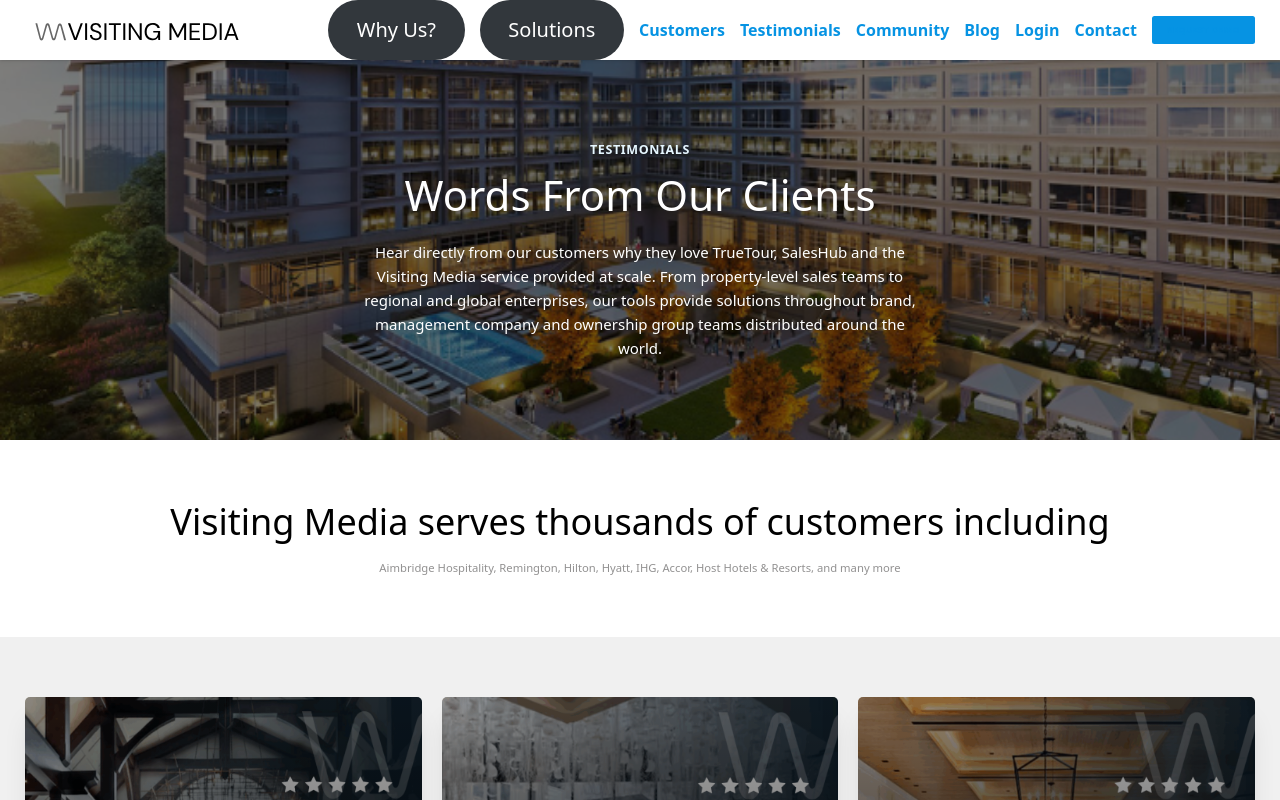
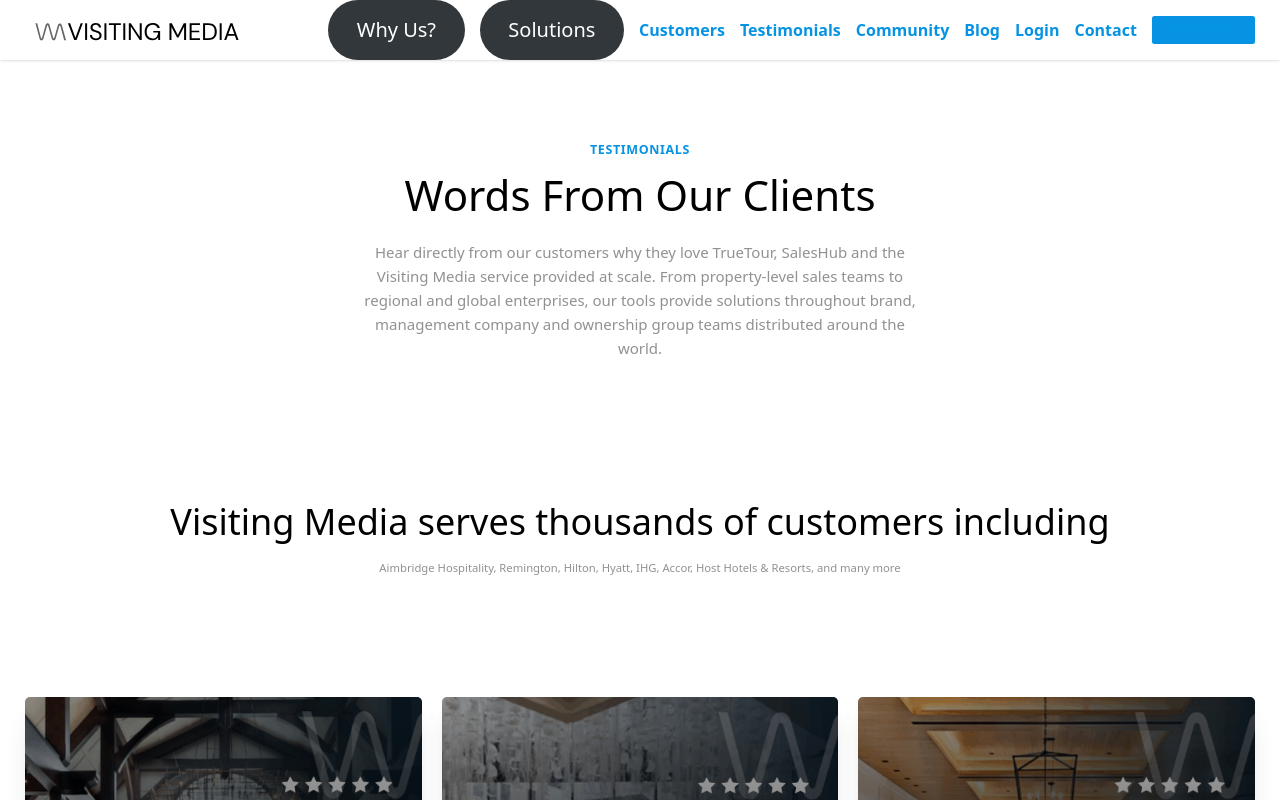
Before and after one commit to kaykas/visitingmedia-nextjs, a Next.js app: page /testimonials in a window 1280 px wide. Shown: the top 800 px of the page. Built offline with nearby package versions, Linux system fonts and the light colour scheme.

Commit message:
Fix testimonials page backgrounds to match WordPress: change Hero, Featured testimonials, Additional testimonials from black/gray to white. Fix CTA section from azure to white background with black heading and azure button.

```diff
--- a/app/testimonials/page.tsx
+++ b/app/testimonials/page.tsx
@@ -133,21 +133,12 @@
     <>
       <Header />
       <main>
-        {/* Hero Section with Background Image */}
-        <section className="relative bg-[var(--color-black)] text-white py-24 lg:py-32 overflow-hidden">
-          <div className="absolute inset-0 z-0">
-            <Image
-              src="/images/hero/hotel-polaris.png"
-              alt="Hotel Polaris"
-              fill
-              className="object-cover opacity-50"
-              priority
-            />
-          </div>
-          <div className="relative z-10 max-w-[1260px] mx-auto px-6 text-center">
-            <p className="text-lg lg:text-xl mb-4 text-[var(--color-azure-lighter)] uppercase tracking-wider font-semibold">Testimonials</p>
-            <h1 className="text-4xl lg:text-6xl font-bold mb-6">Words From Our Clients</h1>
-            <p className="text-xl lg:text-2xl font-[var(--font-secondary)] max-w-4xl mx-auto">
+        {/* Hero Section */}
+        <section className="bg-white py-24 lg:py-32">
+          <div className="max-w-[1260px] mx-auto px-6 text-center">
+            <p className="text-lg lg:text-xl mb-4 text-[var(--color-azure)] uppercase tracking-wider font-semibold">Testimonials</p>
+            <h1 className="text-4xl lg:text-6xl font-bold mb-6 text-[var(--color-black)]">Words From Our Clients</h1>
+            <p className="text-xl lg:text-2xl font-[var(--font-secondary)] max-w-4xl mx-auto text-[var(--color-black-light)]">
               Hear directly from our customers why they love TrueTour, SalesHub and the Visiting Media service provided at scale. From property-level sales teams to regional and global enterprises, our tools provide solutions throughout brand, management company and ownership group teams distributed around the world.
             </p>
           </div>
@@ -166,7 +157,7 @@
         </section>
 
         {/* Featured Testimonials with Background Images */}
-        <section className="py-16 lg:py-24 bg-[var(--color-gray-light)]">
+        <section className="py-16 lg:py-24 bg-white">
           <div className="max-w-[1260px] mx-auto px-6">
             <div className="grid md:grid-cols-2 lg:grid-cols-3 gap-8">
               {featuredTestimonials.map((testimonial, i) => (
@@ -256,7 +247,7 @@
         </section>
 
         {/* Additional Testimonials Grid */}
-        <section className="py-16 lg:py-24 bg-[var(--color-gray-light)]">
+        <section className="py-16 lg:py-24 bg-white">
           <div className="max-w-[1260px] mx-auto px-6">
             <h2 className="text-3xl lg:text-4xl text-center mb-12 font-bold">
               More Customer Success Stories
@@ -313,14 +304,14 @@
         </section>
 
         {/* CTA Section */}
-        <section className="bg-[var(--color-azure)] text-white py-16 lg:py-24">
+        <section className="bg-white py-16 lg:py-24">
           <div className="max-w-[1260px] mx-auto px-6 text-center">
-            <h2 className="text-3xl lg:text-4xl font-bold mb-8">
+            <h2 className="text-3xl lg:text-4xl font-bold mb-8 text-[var(--color-black)]">
               Request a Demo & Get Started Today
             </h2>
             <Link
               href="/request-demo"
-              className="inline-block bg-white text-[var(--color-azure)] px-12 py-5 rounded hover:bg-[var(--color-gray-light)] transition-colors font-semibold uppercase text-sm tracking-wider"
+              className="inline-block bg-[var(--color-azure)] text-white px-12 py-5 rounded hover:bg-[var(--color-azure-light)] transition-colors font-semibold uppercase text-sm tracking-wider"
             >
               Request Demo
             </Link>
```
